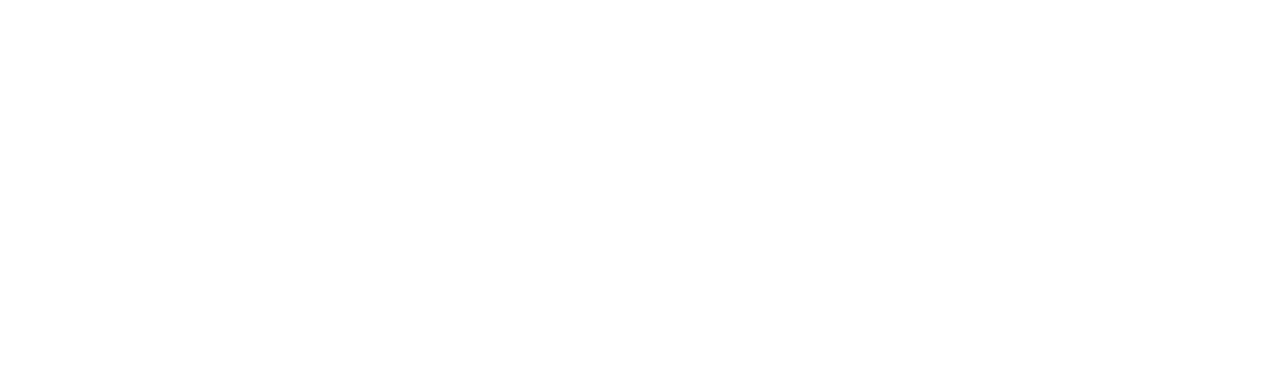
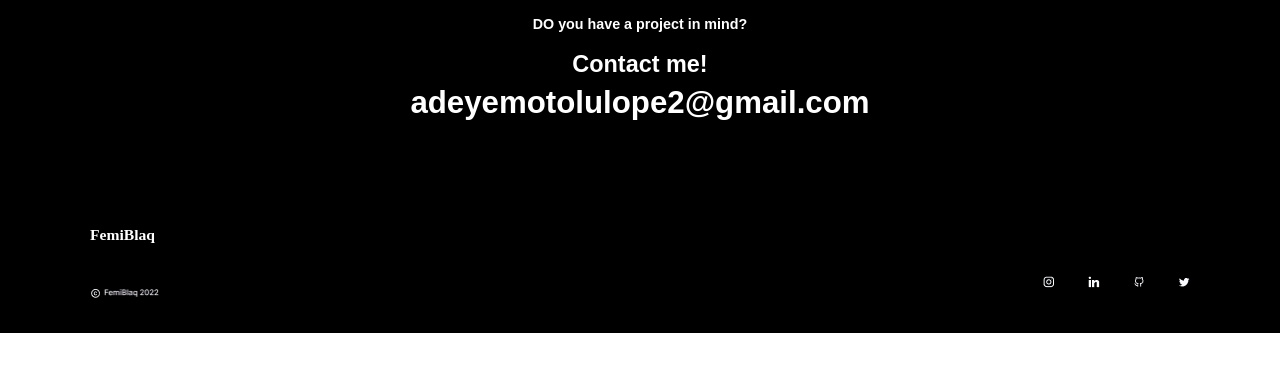
Before and after one commit to aksrug/06-28-grupes-projektas, a website: page index.html in a window 1280 px wide. Drawn offline with Linux system fonts and the light colour scheme.

Commit message:
portfolio design kit 4 dalis

```diff
--- /dev/null
+++ b/css/style.css
@@ -0,0 +1,81 @@
+* {
+    margin: 0;
+    padding: 0;
+    box-sizing: border-box;
+}
+
+.endingLinesContainer {
+    background-color: black;
+}
+
+.endingLine1 {
+    display: flex;
+    justify-content: center;
+    flex-direction: column;
+    align-items: center;
+    font-family: Arial, Helvetica, sans-serif;
+    color: white;
+    font-weight: 500;
+    font-size: 9.54px;
+    line-height: 12.15px;
+    padding: 18px 5px;
+}
+
+.endingLine2 {
+    display: flex;
+    justify-content: center;
+    flex-direction: column;
+    align-items: center;
+    font-family: Arial, Helvetica, sans-serif;
+    color: white;
+    font-weight: 500;
+    font-size: 15.62px;
+    line-height: 12.15px;
+    padding: 10px 5px;
+}
+
+.endingLine3 {
+    display: flex;
+    justify-content: center;
+    flex-direction: column;
+    align-items: center;
+    font-family: Arial, Helvetica, sans-serif;
+    color: white;
+    font-weight: 500;
+    font-size: 20.83px;
+    line-height: 12.15px;
+    padding: 17px 5px;
+}
+
+.iconsContainer {
+    display:
+}
+
+.icons {
+    position: relative;
+    display: flex;
+    justify-content: right;
+    margin-right: 90px;
+}
+
+.iconsContainer>h2 {
+    color: white;
+    font-size: 15.62px;
+    line-height: 18.9px;
+    display: flex;
+    justify-content: left;
+    width: 69.88px;
+    height: 10.41px;
+    margin-top: 100px;
+    margin-left: 90px;
+    padding-bottom: 50px;
+}
+
+.footerLogo {
+    width: 69.88px;
+    height: 10.41px;
+    top: 1488.15px;
+    left: 43.39px;
+    margin-left: 90px;
+    margin-bottom: 30px;
+}
--- a/index.html
+++ b/index.html
@@ -1,11 +1,40 @@
 <!DOCTYPE html>
 <html lang="en">
+
 <head>
-    <meta charset="UTF-8">
-    <meta name="viewport" content="width=device-width, initial-scale=1.0">
-    <title>Document</title>
+    <meta charset="UTF-8" />
+    <meta name="viewport" content="width=device-width, initial-scale=1.0" />
+    <link rel="stylesheet" href="css/style.css" />
+    <title>PORTFOLIO DESIGN KIT</title>
 </head>
+
+
 <body>
+    <section class="endingLinesContainer">
+        <div class="endingLine1">
+            <h2>DO you have a project in mind?</h2>
+        </div>
+
+        <div class="endingLine2">
+            <h2>Contact me!</h2>
+        </div>
+
+        <div class="endingLine3">
+            <h2>adeyemotolulope2@gmail.com</h2>
+        </div>
+
+        <section class="iconsContainer">
+            <h2>FemiBlaq</h2>
+            <div class="icons">
+                <img src="images/icons.png" alt="" class="icon" />
+            </div>
+        </section>
+
+        <footer>
+            <img class="footerLogo" src="./images/footerLogo.png" alt="" />
+        </footer>
+    </section>
 
 </body>
+
 </html>
```
Also changed, not shown: images/footerLogo.png (added), images/icons.png (added), images/portrait.jpg (added).
